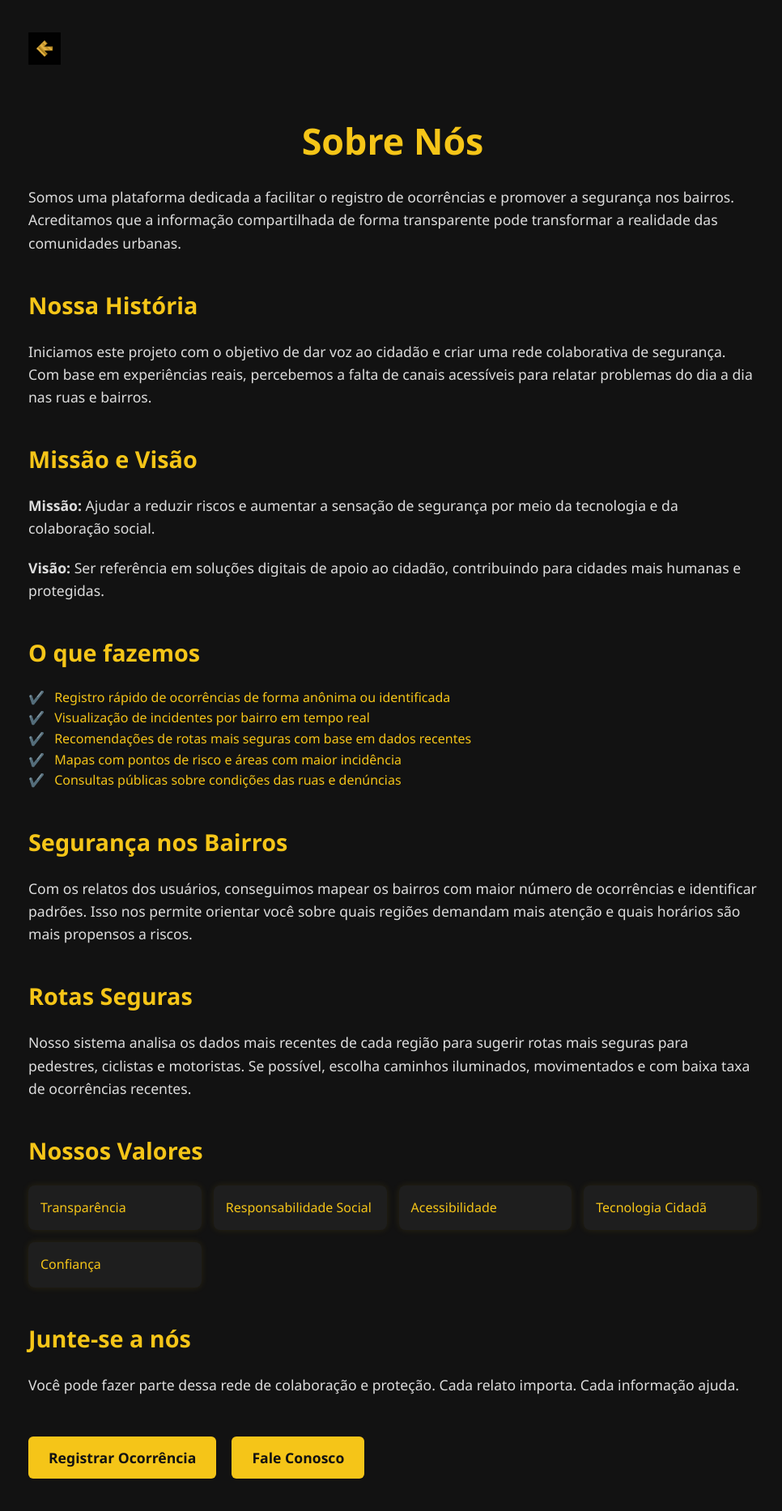
After one commit to Luiz-Gabriel01/bairro_alerta, a PHP site: page /bairro_alerta/SobreNos/SobreNos.html in a window 1280 px wide. The commit adds this page. Shown: the whole page at 81% size, without its empty margins (155-1121 px from the left). Run offline with PHP 8.4, Linux system fonts and the light colour scheme.

Commit message:
alteraçoes em grande escala e criaçao de sobre nos

```diff
--- /dev/null
+++ b/SobreNos/SobreNos.html
@@ -0,0 +1,71 @@
+<!DOCTYPE html>
+<html lang="pt-br">
+
+<head>
+  <meta charset="UTF-8">
+  <title>Sobre Nós</title>
+  <link rel="stylesheet" href="sobre-nos.css">
+  <link rel="icon" href="./logo.jpg" type="image/png">
+</head>
+
+<body>
+  <div class="container">
+        <!-- Botão de voltar -->
+        <a href="../index/index.html" class="btn-voltar-icon">
+          <img src="../TelaDeOcorrencia/voltar.jpeg" alt="voltar" width="40"></a>
+
+
+    <h1>Sobre Nós</h1>
+
+    <p>Somos uma plataforma dedicada a facilitar o registro de ocorrências e promover a segurança nos bairros.
+      Acreditamos que a informação compartilhada de forma transparente pode transformar a realidade das comunidades
+      urbanas.</p>
+
+    <h2>Nossa História</h2>
+    <p>Iniciamos este projeto com o objetivo de dar voz ao cidadão e criar uma rede colaborativa de segurança. Com base
+      em experiências reais, percebemos a falta de canais acessíveis para relatar problemas do dia a dia nas ruas e
+      bairros.</p>
+
+    <h2>Missão e Visão</h2>
+    <p><strong>Missão:</strong> Ajudar a reduzir riscos e aumentar a sensação de segurança por meio da tecnologia e da
+      colaboração social.</p>
+    <p><strong>Visão:</strong> Ser referência em soluções digitais de apoio ao cidadão, contribuindo para cidades mais
+      humanas e protegidas.</p>
+
+    <h2>O que fazemos</h2>
+    <ul>
+      <li>Registro rápido de ocorrências de forma anônima ou identificada</li>
+      <li>Visualização de incidentes por bairro em tempo real</li>
+      <li>Recomendações de rotas mais seguras com base em dados recentes</li>
+      <li>Mapas com pontos de risco e áreas com maior incidência</li>
+      <li>Consultas públicas sobre condições das ruas e denúncias</li>
+    </ul>
+
+    <h2>Segurança nos Bairros</h2>
+    <p>Com os relatos dos usuários, conseguimos mapear os bairros com maior número de ocorrências e identificar padrões.
+      Isso nos permite orientar você sobre quais regiões demandam mais atenção e quais horários são mais propensos a
+      riscos.</p>
+
+    <h2>Rotas Seguras</h2>
+    <p>Nosso sistema analisa os dados mais recentes de cada região para sugerir rotas mais seguras para pedestres,
+      ciclistas e motoristas. Se possível, escolha caminhos iluminados, movimentados e com baixa taxa de ocorrências
+      recentes.</p>
+
+    <h2>Nossos Valores</h2>
+    <div class="valores">
+      <div class="valor-item">Transparência</div>
+      <div class="valor-item">Responsabilidade Social</div>
+      <div class="valor-item">Acessibilidade</div>
+      <div class="valor-item">Tecnologia Cidadã</div>
+      <div class="valor-item">Confiança</div>
+    </div>
+
+    <h2>Junte-se a nós</h2>
+    <p>Você pode fazer parte dessa rede de colaboração e proteção. Cada relato importa. Cada informação ajuda.</p>
+
+    <a href="../TelaCadastro/cadastro.html" class="btn">Registrar Ocorrência</a>
+    <a href="#" class="btn" style="margin-left: 15px;">Fale Conosco</a>
+  </div>
+</body>
+
+</html>
--- /dev/null
+++ b/SobreNos/sobre-nos.css
@@ -0,0 +1,86 @@
+body {
+  margin: 0;
+  font-family: 'Segoe UI', Tahoma, Geneva, Verdana, sans-serif;
+  background-color: #121212;
+  color: #f5c518;
+  line-height: 1.6;
+}
+
+.container {
+  max-width: 900px;
+  margin: 0 auto;
+  padding: 40px 20px;
+}
+
+h1,
+h2 {
+  color: #f5c518;
+  margin-bottom: 20px;
+}
+
+h1 {
+  font-size: 2.8em;
+  text-align: center;
+}
+
+h2 {
+  font-size: 1.8em;
+  margin-top: 40px;
+}
+
+p {
+  color: #ddd;
+  font-size: 1.1em;
+  margin-bottom: 20px;
+}
+
+ul {
+  list-style-type: none;
+  padding-left: 0;
+}
+
+ul li::before {
+  content: "✔️ ";
+  margin-right: 8px;
+  color: #f5c518;
+}
+
+.btn {
+  display: inline-block;
+  margin-top: 30px;
+  padding: 12px 25px;
+  background-color: #f5c518;
+  color: #121212;
+  text-decoration: none;
+  border-radius: 6px;
+  font-weight: bold;
+  font-size: 1.1em;
+  transition: background-color 0.3s ease;
+}
+
+.btn:hover {
+  background-color: #e0b91e;
+}
+
+.valores {
+  display: grid;
+  grid-template-columns: repeat(auto-fit, minmax(200px, 1fr));
+  gap: 15px;
+  margin-top: 20px;
+}
+
+.valor-item {
+  background-color: #1e1e1e;
+  padding: 15px;
+  border-radius: 8px;
+  box-shadow: 0 0 10px rgba(245, 197, 24, 0.1);
+}
+.btn-voltar-icon {
+  display: inline-block;
+  margin-bottom: 20px;
+  transition: transform 0.3s ease;
+}
+
+.btn-voltar-icon:hover {
+  transform: scale(1.1);
+}
--- a/TelaDeOcorrencia/confirmacao.php
+++ b/TelaDeOcorrencia/confirmacao.php
@@ -1,5 +1,5 @@
 <?php
-session_start(); // Inicia a sessão apenas uma vez
+session_start();
 
 if (!isset($_SESSION['dados_ocorrencia'])) {
     echo "Nenhuma ocorrência para confirmar.";
--- a/index/index.html
+++ b/index/index.html
@@ -5,7 +5,7 @@
   <meta name="viewport" content="width=device-width, initial-scale=1.0">
   <title>Bem-vindo ao Nosso Site</title>
   <link rel="stylesheet" href="inicial.css">
-  <link rel="icon" href="../logo.jpg" type="image/png">
+  <link rel="icon" href="./logo.jpg" type="image/png">
 
 </head>
 <body>
@@ -17,7 +17,7 @@
   </div>
 
     <nav>
-      <a href="#">Sobre nós</a>
+      <a href="../SobreNos/SobreNos.html">Sobre nós</a>
 
     </nav>
   </header>
@@ -26,7 +26,6 @@
     <div>
 
 <div class="slideshow-container">
-    <!-- Slides -->
     <div class="slide active">
       <img src="logo.jpg" alt="" width="400">
     </div>
```
Also changed, not shown: TelaCadastro/cadastro.css (+11 -0 lines), TelaCadastro/cadastro.html (+27 -8 lines), TelaDeOcorrencia/confirmacao.css (+24 -9 lines).
